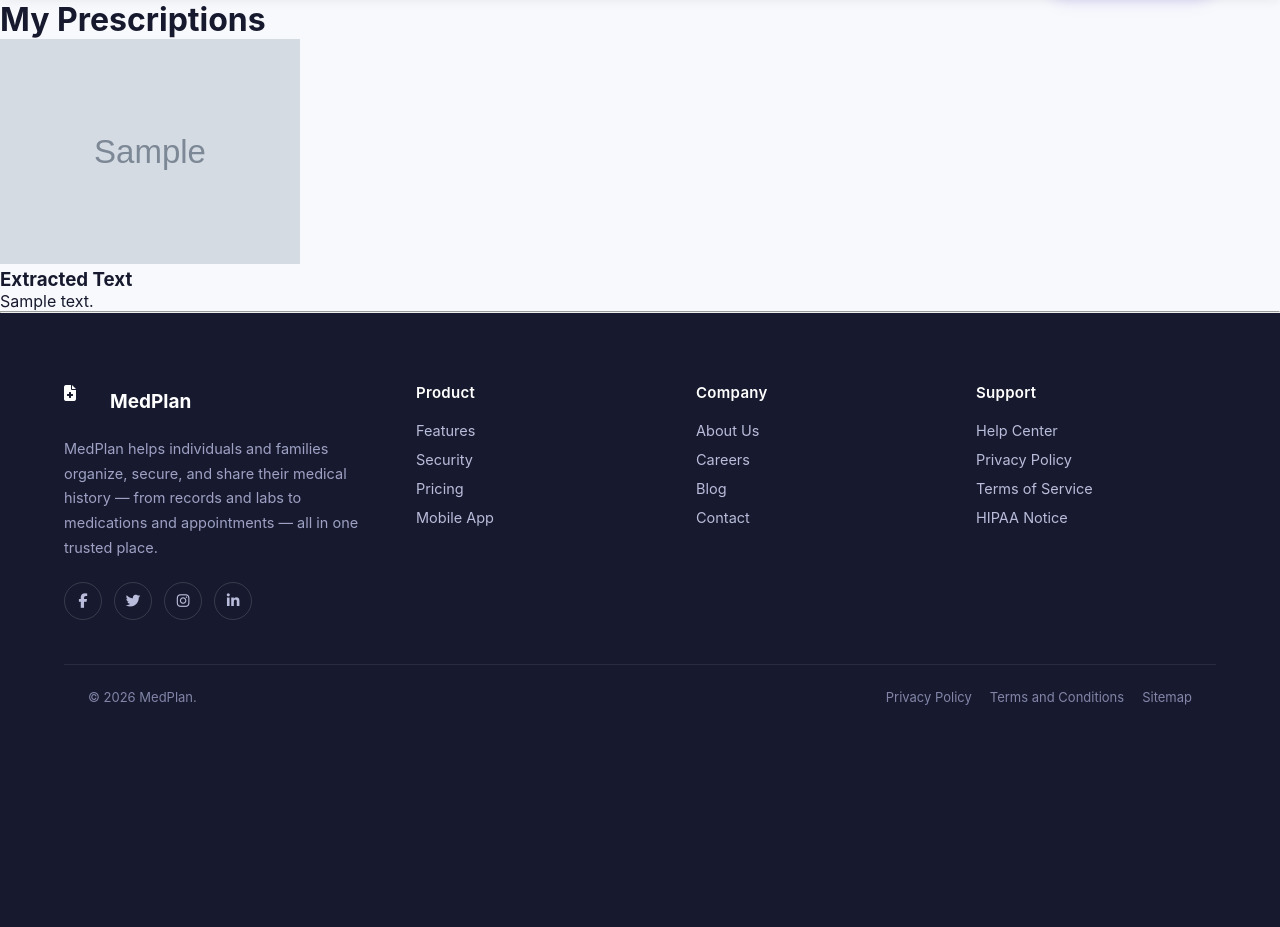
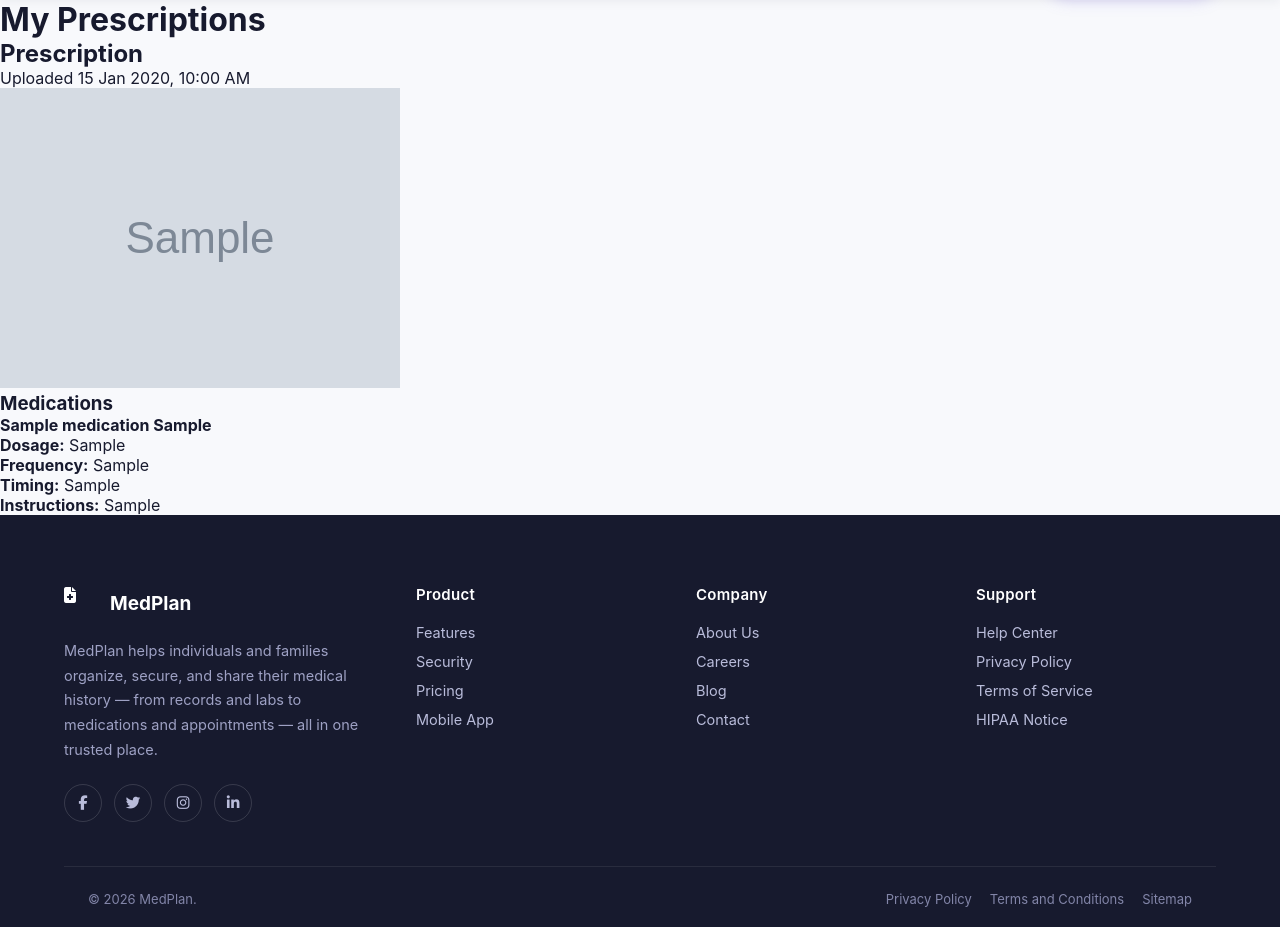
Before and after one commit to ryan-tadiparthi/medplan, a Django app: page /my-prescriptions/ in a window 1280 px wide. Shown: the part 113-1040 px from the top of the page. Before the commit the page ends 818 px from the top, so only its background shows below. Run offline with Django 5.2, Linux system fonts and the light colour scheme; a user stored in the database is signed in; tables that the repository leaves empty hold one stand-in row (values such as "Sample post"); grey boxes marked "Sample" are stand-in pictures.

Commit message:
Add prescription OCR analysis and medication records

```diff
--- a/core/models.py
+++ b/core/models.py
@@ -11,3 +11,28 @@
     extracted_text = models.TextField(blank=True)
     description = models.TextField(blank=True)
     uploaded_at = models.DateTimeField(auto_now_add=True)
+
+class Medication(models.Model):
+
+    prescription = models.ForeignKey(
+        Prescription,
+        on_delete=models.CASCADE,
+        related_name='medications'
+    )
+
+    name = models.CharField(max_length=200)
+
+    strength = models.CharField(max_length=100, blank=True)
+
+    dosage = models.CharField(max_length=100, blank=True)
+
+    frequency = models.CharField(max_length=100, blank=True)
+
+    timing = models.CharField(max_length=100, blank=True)
+
+    instructions = models.TextField(blank=True)
+
+    created_at = models.DateTimeField(auto_now_add=True)
+
+    def __str__(self):
+        return self.name
--- a/core/templates/core/my_prescriptions.html
+++ b/core/templates/core/my_prescriptions.html
@@ -2,7 +2,7 @@
 {% load static %}
 
 {% block title %}
-    Upload Prescription
+    My Prescriptions
 {% endblock %}
 
 {% block extra_css %}
@@ -10,27 +10,102 @@
 {% endblock %}
 
 {% block content %}
+    <div class="container">
+
         <h1>My Prescriptions</h1>
+
+        {% if prescriptions %}
 
             {% for prescription in prescriptions %}
 
+                <div class="prescription-card">
+
+                    <div class="prescription-header">
                         <div>
-            <img src="{{ prescription.image.url }}" width="300">
-
-            <h3>Extracted Text</h3>
-
+                            <h2>Prescription</h2>
                             <p>
-                {{ prescription.extracted_text|linebreaks }}
+                                Uploaded {{ prescription.uploaded_at|date:"d M Y, h:i A" }}
                             </p>
                         </div>
+                    </div>
 
-        <hr>
+                    {% if prescription.image %}
+                        <img
+                            src="{{ prescription.image.url }}"
+                            alt="Prescription"
+                            class="prescription-image"
+                        >
+                    {% endif %}
+
+                    <div class="medications">
+
+                        <h3>Medications</h3>
+
+                        {% for medication in prescription.medications.all %}
+
+                            <div class="medication-card">
+
+                                <h4>
+                                    {{ medication.name }}
+                                    {% if medication.strength %}
+                                        {{ medication.strength }}
+                                    {% endif %}
+                                </h4>
+
+                                <div class="medication-details">
+
+                                    {% if medication.dosage %}
+                                        <p>
+                                            <strong>Dosage:</strong>
+                                            {{ medication.dosage }}
+                                        </p>
+                                    {% endif %}
+
+                                    {% if medication.frequency %}
+                                        <p>
+                                            <strong>Frequency:</strong>
+                                            {{ medication.frequency }}
+                                        </p>
+                                    {% endif %}
+
+                                    {% if medication.timing %}
+                                        <p>
+                                            <strong>Timing:</strong>
+                                            {{ medication.timing }}
+                                        </p>
+                                    {% endif %}
+
+                                    {% if medication.instructions %}
+                                        <p>
+                                            <strong>Instructions:</strong>
+                                            {{ medication.instructions }}
+                                        </p>
+                                    {% endif %}
+
+                                </div>
+
+                            </div>
 
                         {% empty %}
 
+                            <p>No medications were detected for this prescription.</p>
+
+                        {% endfor %}
+
+                    </div>
+
+                </div>
+
+            {% endfor %}
+
+        {% else %}
+
             <p>You haven't uploaded any prescriptions yet.</p>
 
-    {% endfor %}
+        {% endif %}
+
+    </div>
+
 {% endblock %}
 
 {% block extra_js %}
--- a/core/views.py
+++ b/core/views.py
@@ -1,11 +1,12 @@
 from django.shortcuts import render, redirect
 from django.http import HttpResponse
 from .forms import PrescriptionForm
-from .models import Prescription
+from .models import Prescription, Medication
 from django.contrib.auth.decorators import login_required
 import os
 import requests
 from dotenv import load_dotenv
+from .services.prescription_analyzer import analyze_prescription
 
 load_dotenv()
 
@@ -45,10 +46,33 @@
                 result = response.json()
 
                 if not result.get('IsErroredOnProcessing'):
-                    prescription.extracted_text = (
+                    extracted_text = (
                         result['ParsedResults'][0]['ParsedText']
                     )
+
+                    prescription.extracted_text = extracted_text
                     prescription.save()
+
+                    try:
+                        analysis = analyze_prescription(extracted_text)
+
+                        print("ANALYSIS:", analysis)
+
+                        for medication in analysis.get('medications', []):
+                            print("CREATING MEDICATION:", medication)
+                            Medication.objects.create(
+                                prescription=prescription,
+                                name=medication.get('name', ''),
+                                strength=medication.get('strength', ''),
+                                dosage=medication.get('dosage', ''),
+                                frequency=medication.get('frequency', ''),
+                                timing=medication.get('timing', ''),
+                                instructions=medication.get('instructions', '')
+                            )
+
+                    except Exception as e:
+                        print("Prescription analysis failed:", e)
+                        raise
 
             except Exception as e:
                 print("OCR failed:", e)
@@ -65,6 +89,6 @@
 def my_prescriptions(request):
     prescriptions = Prescription.objects.filter(
         user=request.user
-    ).order_by('-id')
+    ).prefetch_related('medications').order_by('-uploaded_at')
 
     return render(request, 'core/my_prescriptions.html', {'prescriptions': prescriptions})
```
Also changed, not shown: core/services/prescription_analyzer.py (+14 -8 lines), core/migrations/0002_medication.py (added). Lines whose indentation alone changed are shown as unchanged.
